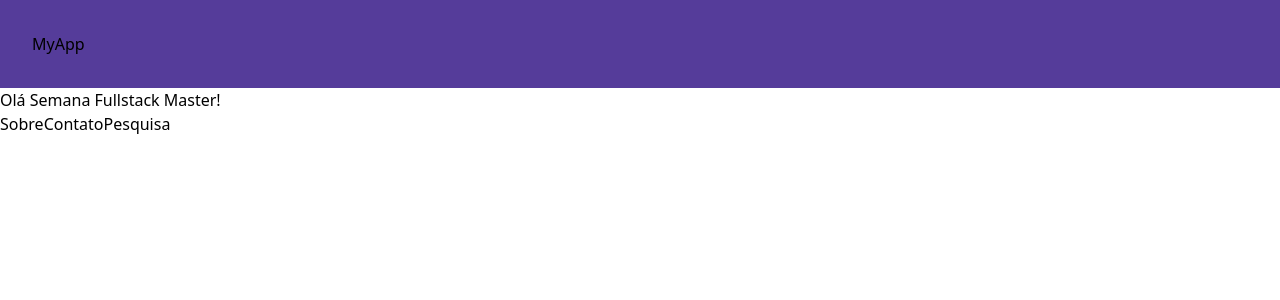
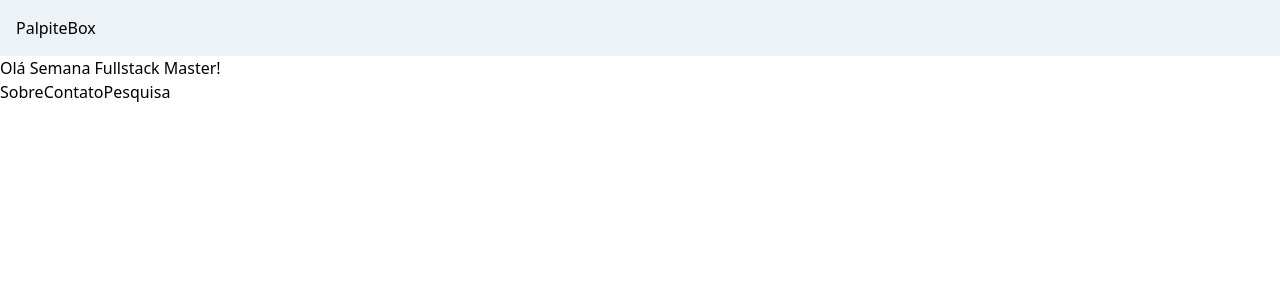
Before and after one commit to leonardocs1/palpite-box, a Next.js app: page / in a window 1280 px wide. Shown: the top 300 px of the page. Built offline with nearby package versions, Linux system fonts and the light colour scheme.

Commit message:
Adicionado o CSS Modules

```diff
--- /dev/null
+++ b/components/Header/index.js
@@ -0,0 +1,13 @@
+import React from 'react'
+import styles from './styles.module.css'
+
+const Header = () => {
+  return (
+    <div className={styles.wrapper}>
+      <div className='container mx-auto'>
+        PalpiteBox
+      </div>
+    </div>
+  )
+}
+export default Header
--- /dev/null
+++ b/components/Header/styles.module.css
@@ -0,0 +1,7 @@
+.wrapper {
+  @apply bg-gray-200 p-4;
+}
+
+.container {
+  @apply container mx-auto;
+}
--- a/pages/_app.js
+++ b/pages/_app.js
@@ -1,12 +1,14 @@
 import React from 'react'
-
 import '../css/styles.css'
+import Header from '../components/Header'
 
 const MyApp = ({ Component, pageProps }) => {
   return (
     <div>
-      <h1 className="bg-green-400 md:bg-red-900 lg:bg-purple-800 p-8">MyApp</h1>
-      <Component {...pageProps} />
+      <Header />
+      <div className="container mx-auto">
+        <Component {...pageProps} />
+      </div>
     </div>
   )
 }
```
